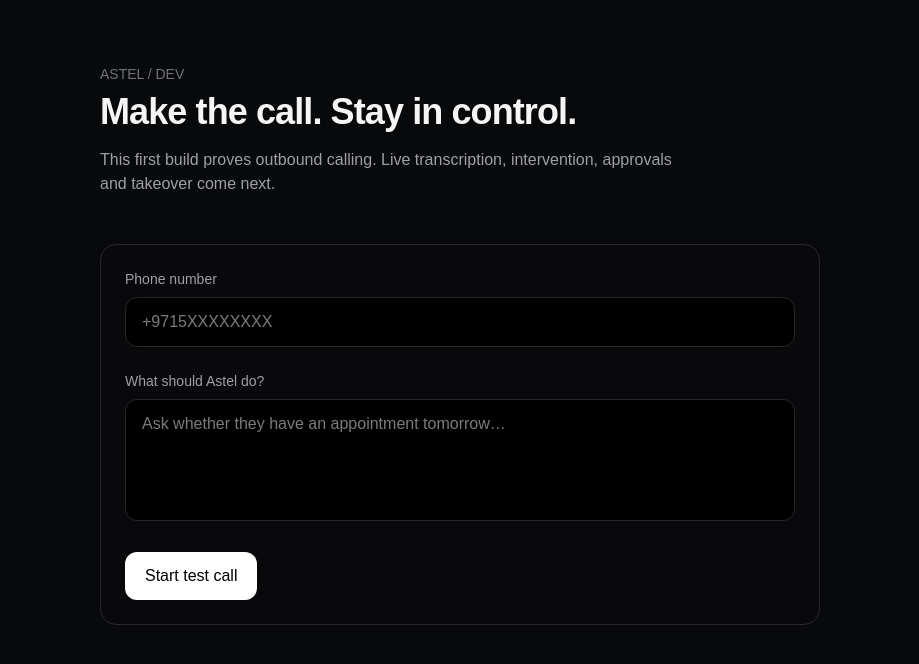
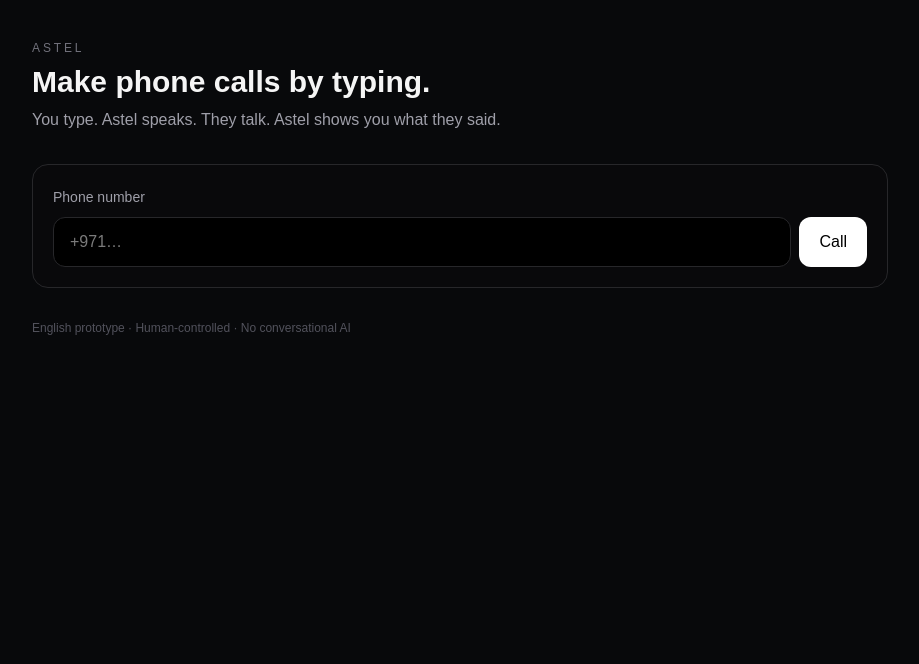
Before and after one commit to UnrealCake8/astel, a Next.js app: page / in a window 1280 px wide. Shown: the top 664 px of the page, without its empty margins (180-1099 px from the left). Built offline with nearby package versions, Linux system fonts and the light colour scheme.

Commit message:
Refactor Astel for human-controlled text calls

```diff
--- a/src/app/page.tsx
+++ b/src/app/page.tsx
@@ -1,31 +1,52 @@
 "use client";
 
-import { FormEvent, useState } from "react";
+import { FormEvent, useEffect, useRef, useState } from "react";
+
+type Line = { id: string; speaker: "remote" | "you" | "system"; text: string };
 
 export default function Home() {
-  const [to, setTo] = useState("");
-  const [task, setTask] = useState("");
-  const [status, setStatus] = useState("");
-  const [busy, setBusy] = useState(false);
+  const [to,setTo]=useState(""); const [callId,setCallId]=useState<string|null>(null);
+  const [state,setState]=useState("idle"); const [message,setMessage]=useState("");
+  const [lines,setLines]=useState<Line[]>([]); const [status,setStatus]=useState("");
+  const timer=useRef<ReturnType<typeof setInterval>|null>(null);
 
-  async function startCall(e: FormEvent) {
-    e.preventDefault(); setBusy(true); setStatus("Starting call…");
+  async function api(path:string, body?:unknown, method="POST") {
+    const r=await fetch(path,{method,headers:{"Content-Type":"application/json"},body:body?JSON.stringify(body):undefined});
+    const d=await r.json(); if(!r.ok) throw new Error(d.error||"Request failed"); return d;
+  }
+  async function refresh(id:string) {
     try {
-      const response = await fetch("/api/call", { method:"POST", headers:{"Content-Type":"application/json"}, body:JSON.stringify({to,task}) });
-      const data = await response.json();
-      if (!response.ok) throw new Error(data.error || "Call failed");
-      setStatus("Call connected. " + (data.message || ""));
-    } catch (error) { setStatus(error instanceof Error ? error.message : "Call failed"); }
-    finally { setBusy(false); }
+      const d=await api(`/api/call/status?id=${encodeURIComponent(id)}`,undefined,"GET");
+      setState(d.state||"unknown"); if(Array.isArray(d.transcript)) setLines(d.transcript);
+      if(["ended","failed"].includes(d.state) && timer.current){clearInterval(timer.current);timer.current=null;}
+    } catch(e){setStatus(e instanceof Error?e.message:"Status unavailable");}
   }
+  useEffect(()=>()=>{if(timer.current) clearInterval(timer.current)},[]);
 
-  return <main className="mx-auto min-h-screen max-w-3xl px-6 py-16">
-    <div className="mb-12"><p className="mb-2 text-sm text-zinc-500">ASTEL / DEV</p><h1 className="text-4xl font-semibold tracking-tight">Make the call. Stay in control.</h1><p className="mt-4 max-w-xl text-zinc-400">This first build proves outbound calling. Live transcription, intervention, approvals and takeover come next.</p></div>
-    <form onSubmit={startCall} className="space-y-6 rounded-2xl border border-zinc-800 bg-zinc-950 p-6">
-      <label className="block"><span className="mb-2 block text-sm text-zinc-400">Phone number</span><input required value={to} onChange={(e)=>setTo(e.target.value)} placeholder="+9715XXXXXXXX" className="w-full rounded-xl border border-zinc-800 bg-black px-4 py-3 outline-none focus:border-zinc-500" /></label>
-      <label className="block"><span className="mb-2 block text-sm text-zinc-400">What should Astel do?</span><textarea value={task} onChange={(e)=>setTask(e.target.value)} placeholder="Ask whether they have an appointment tomorrow…" rows={4} className="w-full resize-none rounded-xl border border-zinc-800 bg-black px-4 py-3 outline-none focus:border-zinc-500" /></label>
-      <button disabled={busy} className="rounded-xl bg-white px-5 py-3 font-medium text-black disabled:opacity-50">{busy ? "Calling…" : "Start test call"}</button>
-      {status && <p className="text-sm text-zinc-300">{status}</p>}
-    </form>
+  async function start(e:FormEvent){e.preventDefault();setStatus("Calling…");
+    try{const d=await api("/api/call",{to});setCallId(d.callId);setState(d.state||"dialing");setLines([]);setStatus("");
+      timer.current=setInterval(()=>refresh(d.callId),700);
+    }catch(e){setStatus(e instanceof Error?e.message:"Call failed");}
+  }
+  async function speak(e:FormEvent){e.preventDefault();if(!callId||!message.trim())return;
+    const text=message.trim();setMessage("");setLines(v=>[...v,{id:`local-${Date.now()}`,speaker:"you",text}]);
+    try{await api("/api/call/speak",{callId,text})}catch(e){setStatus(e instanceof Error?e.message:"Could not speak");}
+  }
+  async function dtmf(digit:string){if(!callId)return;try{await api("/api/call/dtmf",{callId,digits:digit})}catch(e){setStatus(e instanceof Error?e.message:"DTMF failed");}}
+  async function hangup(){if(!callId)return;try{await api("/api/call/hangup",{callId});setState("ended");if(timer.current)clearInterval(timer.current)}catch(e){setStatus(e instanceof Error?e.message:"Hangup failed");}}
+
+  const active=!!callId&&!["ended","failed"].includes(state);
+  return <main className="mx-auto min-h-screen max-w-4xl px-5 py-10">
+    <header className="mb-8"><p className="text-xs tracking-[.24em] text-zinc-500">ASTEL</p><h1 className="mt-2 text-3xl font-semibold">Make phone calls by typing.</h1><p className="mt-2 text-zinc-400">You type. Astel speaks. They talk. Astel shows you what they said.</p></header>
+    {!active ? <form onSubmit={start} className="rounded-2xl border border-zinc-800 bg-zinc-950 p-5">
+      <label className="text-sm text-zinc-400">Phone number</label><div className="mt-2 flex gap-2"><input required value={to} onChange={e=>setTo(e.target.value)} placeholder="+971…" className="min-w-0 flex-1 rounded-xl border border-zinc-800 bg-black px-4 py-3 outline-none focus:border-zinc-500"/><button className="rounded-xl bg-white px-5 py-3 font-medium text-black">Call</button></div>
+    </form> : <section className="overflow-hidden rounded-2xl border border-zinc-800 bg-zinc-950">
+      <div className="flex items-center justify-between border-b border-zinc-800 px-5 py-4"><div><div className="font-medium">{to}</div><div className="text-xs uppercase tracking-wider text-zinc-500">{state}</div></div><button onClick={hangup} className="rounded-lg border border-zinc-700 px-3 py-2 text-sm">End call</button></div>
+      <div className="min-h-72 space-y-4 p-5">{lines.length===0?<p className="text-sm text-zinc-500">Waiting for them to speak…</p>:lines.map(l=><div key={l.id} className={l.speaker==="you"?"ml-auto max-w-[80%] rounded-2xl bg-white px-4 py-3 text-black":"max-w-[80%] rounded-2xl bg-zinc-900 px-4 py-3"}><div className="mb-1 text-[10px] uppercase tracking-wider opacity-50">{l.speaker==="you"?"You":"Other person"}</div>{l.text}</div>)}</div>
+      <form onSubmit={speak} className="border-t border-zinc-800 p-4"><div className="flex gap-2"><input value={message} onChange={e=>setMessage(e.target.value)} placeholder="Type what you want to say…" className="min-w-0 flex-1 rounded-xl border border-zinc-800 bg-black px-4 py-3 outline-none"/><button className="rounded-xl bg-white px-5 font-medium text-black">Speak</button></div></form>
+      <div className="border-t border-zinc-800 p-4"><p className="mb-3 text-xs uppercase tracking-wider text-zinc-500">DTMF keypad</p><div className="grid max-w-xs grid-cols-3 gap-2">{["1","2","3","4","5","6","7","8","9","*","0","#"].map(d=><button key={d} onClick={()=>dtmf(d)} className="rounded-lg border border-zinc-800 py-2 hover:bg-zinc-900">{d}</button>)}</div></div>
+    </section>}
+    {status&&<p className="mt-4 text-sm text-zinc-400">{status}</p>}
+    <p className="mt-8 text-xs text-zinc-600">English prototype · Human-controlled · No conversational AI</p>
   </main>;
 }
```
